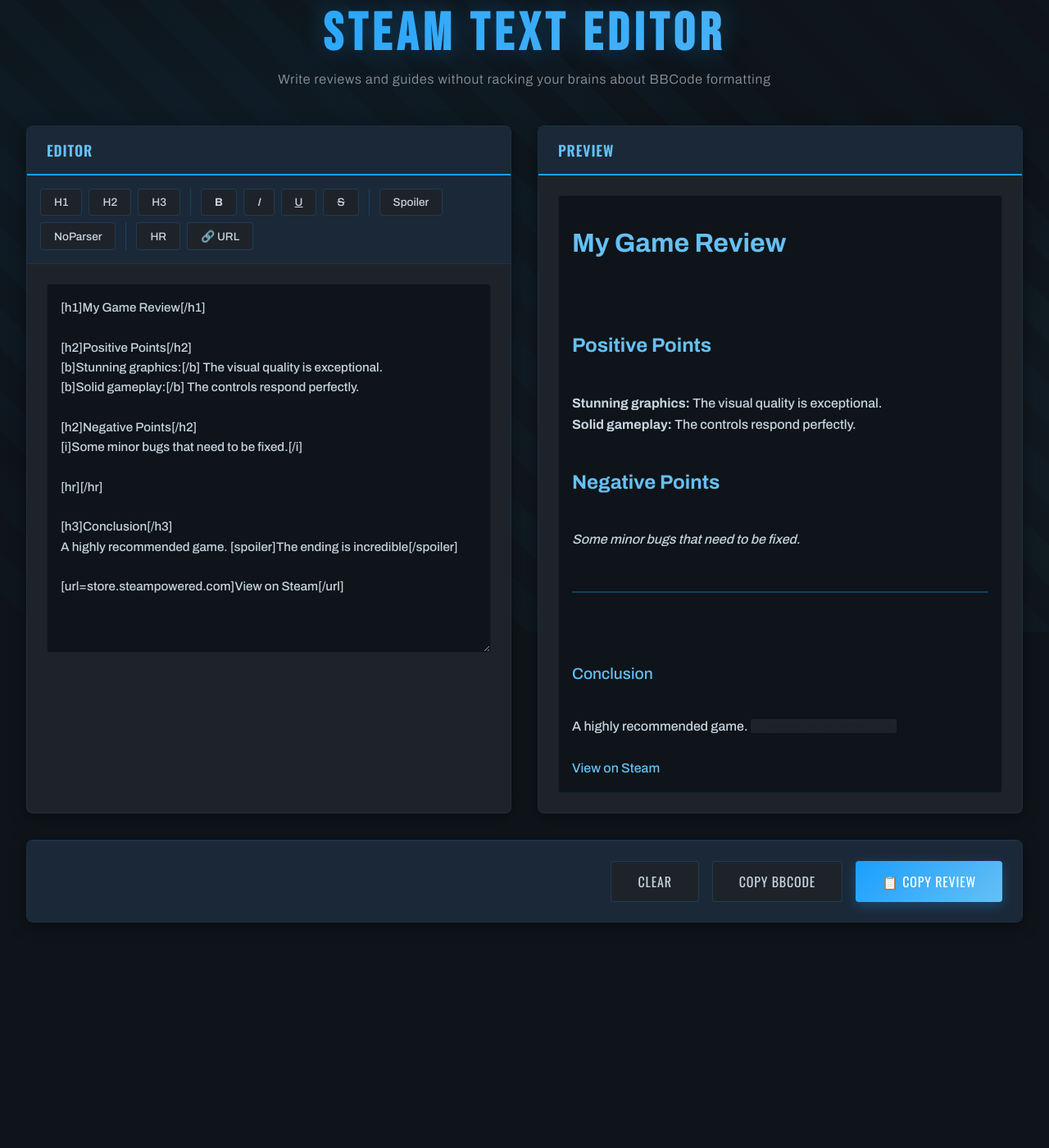
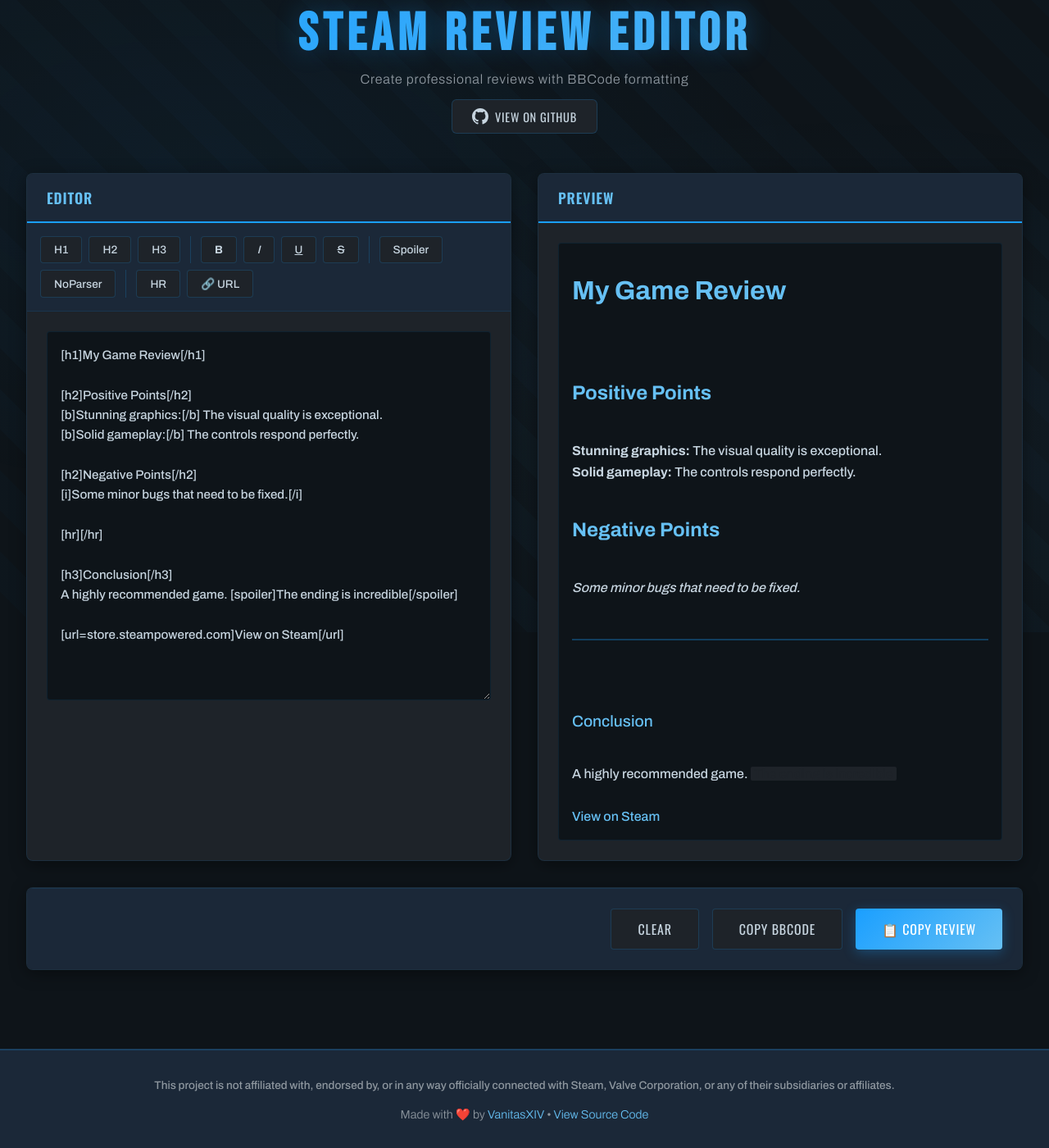
Before and after one commit to VanitasXIV/SteamTextEditor, a plain HTML site: page index.html in a window 1280 px wide. Shown: the part 29-1429 px from the top of the page at 82% size. Before the commit the page ends 1186 px from the top, so only its background shows below. Drawn offline with nearby package versions, Linux system fonts and the light colour scheme.

Commit message:
Added footer, disclaimer and links to github

```diff
--- a/index.html
+++ b/index.html
@@ -12,8 +12,14 @@
 
     <div class="container">
         <div class="header">
-            <h1>STEAM TEXT EDITOR</h1>
-            <p>Write reviews and guides without racking your brains about BBCode formatting</p>
+            <h1>STEAM REVIEW EDITOR</h1>
+            <p>Create professional reviews with BBCode formatting</p>
+            <a href="https://github.com/VanitasXIV" class="github-link" target="_blank" rel="noopener noreferrer">
+                <svg width="20" height="20" viewBox="0 0 16 16" fill="currentColor">
+                    <path d="M8 0C3.58 0 0 3.58 0 8c0 3.54 2.29 6.53 5.47 7.59.4.07.55-.17.55-.38 0-.19-.01-.82-.01-1.49-2.01.37-2.53-.49-2.69-.94-.09-.23-.48-.94-.82-1.13-.28-.15-.68-.52-.01-.53.63-.01 1.08.58 1.23.82.72 1.21 1.87.87 2.33.66.07-.52.28-.87.51-1.07-1.78-.2-3.64-.89-3.64-3.95 0-.87.31-1.59.82-2.15-.08-.2-.36-1.02.08-2.12 0 0 .67-.21 2.2.82.64-.18 1.32-.27 2-.27.68 0 1.36.09 2 .27 1.53-1.04 2.2-.82 2.2-.82.44 1.1.16 1.92.08 2.12.51.56.82 1.27.82 2.15 0 3.07-1.87 3.75-3.65 3.95.29.25.54.73.54 1.48 0 1.07-.01 1.93-.01 2.2 0 .21.15.46.55.38A8.013 8.013 0 0016 8c0-4.42-3.58-8-8-8z"/>
+                </svg>
+                <span>View on GitHub</span>
+            </a>
         </div>
 
         <div class="editor-wrapper">
@@ -89,6 +95,19 @@
         </div>
     </div>
 
+    <footer class="footer">
+        <div class="footer-content">
+            <p class="disclaimer">
+                This project is not affiliated with, endorsed by, or in any way officially connected with Steam, Valve Corporation, or any of their subsidiaries or affiliates.
+            </p>
+            <p class="footer-links">
+                Made with ❤️ by <a href="https://github.com/VanitasXIV" target="_blank" rel="noopener noreferrer">VanitasXIV</a>
+                •
+                <a href="https://github.com/VanitasXIV/SteamTextEditor" target="_blank" rel="noopener noreferrer">View Source Code</a>
+            </p>
+        </div>
+    </footer>
+
     <script src="script.js"></script>
 </body>
 </html>
--- a/style.css
+++ b/style.css
@@ -71,6 +71,40 @@ body {
     font-size: 1rem;
     font-weight: 300;
     letter-spacing: 0.05em;
+}
+
+.github-link {
+    display: inline-flex;
+    align-items: center;
+    gap: 0.5rem;
+    margin-top: 1rem;
+    padding: 0.6rem 1.5rem;
+    background: var(--surface);
+    color: var(--text-primary);
+    text-decoration: none;
+    border-radius: 6px;
+    border: 1px solid rgba(26, 159, 255, 0.2);
+    font-family: 'Oswald', sans-serif;
+    font-size: 0.9rem;
+    font-weight: 500;
+    letter-spacing: 0.05em;
+    text-transform: uppercase;
+    transition: all 0.3s ease;
+}
+
+.github-link:hover {
+    background: var(--surface-hover);
+    border-color: var(--steam-blue);
+    transform: translateY(-2px);
+    box-shadow: 0 4px 12px rgba(26, 159, 255, 0.3);
+}
+
+.github-link svg {
+    transition: transform 0.3s ease;
+}
+
+.github-link:hover svg {
+    transform: rotate(360deg);
 }
 
 .editor-wrapper {
@@ -342,6 +376,46 @@ body {
     }
 }
 
+.footer {
+    position: relative;
+    z-index: 1;
+    margin-top: 4rem;
+    padding: 2rem 1rem;
+    background: var(--steam-dark);
+    border-top: 2px solid rgba(26, 159, 255, 0.2);
+}
+
+.footer-content {
+    max-width: 1400px;
+    margin: 0 auto;
+    text-align: center;
+}
+
+.disclaimer {
+    color: var(--text-secondary);
+    font-size: 0.85rem;
+    margin-bottom: 1rem;
+    line-height: 1.6;
+}
+
+.footer-links {
+    color: var(--text-secondary);
+    font-size: 0.9rem;
+    font-weight: 300;
+}
+
+.footer-links a {
+    color: var(--steam-light-blue);
+    text-decoration: none;
+    transition: all 0.2s ease;
+    border-bottom: 1px solid transparent;
+}
+
+.footer-links a:hover {
+    color: var(--steam-blue);
+    border-bottom-color: var(--steam-blue);
+}
+
 @media (max-width: 1024px) {
     .editor-wrapper {
         grid-template-columns: 1fr;
@@ -378,4 +452,17 @@ body {
     .btn-secondary {
         width: 100%;
     }
+
+    .footer {
+        margin-top: 2rem;
+        padding: 1.5rem 1rem;
+    }
+
+    .disclaimer {
+        font-size: 0.8rem;
+    }
+
+    .footer-links {
+        font-size: 0.85rem;
+    }
 }
```
